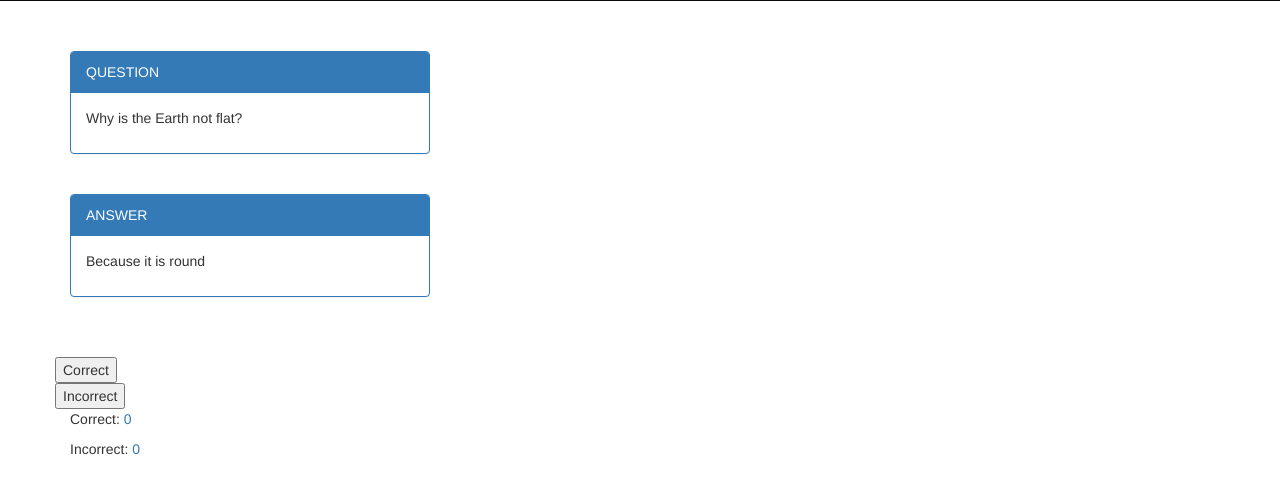
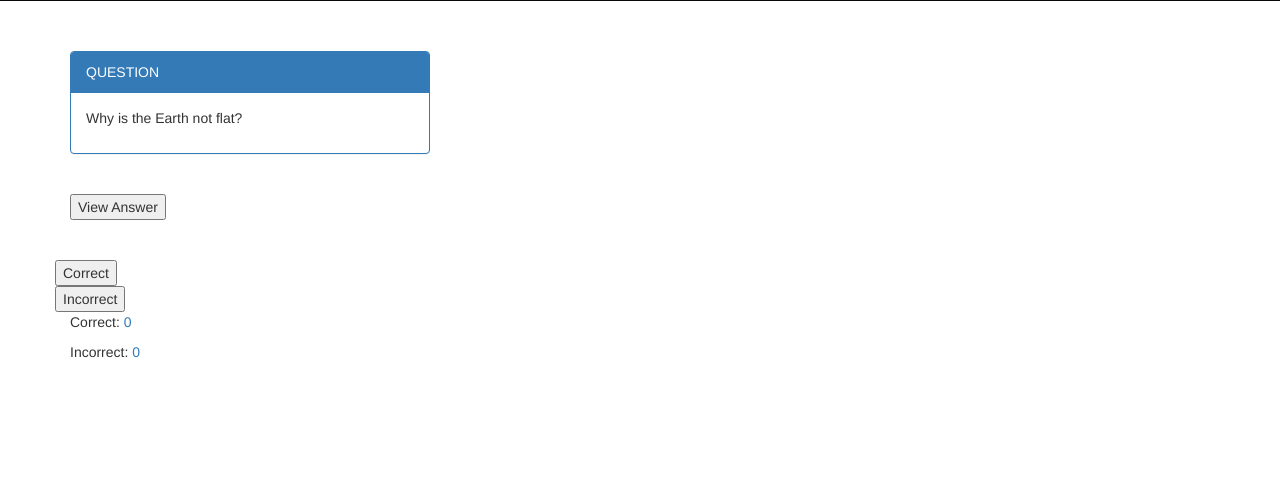
Before and after one commit to picards/picards, a Flask app: template app/templates/play_cards.html in a window 1280 px wide. Shown: the part 291-785 px from the top of the page. Run offline with Flask 2, Linux system fonts and the light colour scheme; the template is opened without the code that fills it, so the values that code supplies are empty; some libraries are stand-ins or nearby versions.

Commit message:
play cards - updated

```diff
--- a/app/templates/play_cards.html
+++ b/app/templates/play_cards.html
@@ -76,13 +76,15 @@
 <div class="container">
   <div class="row justify-content-center">
     <div class="col-sm-4">
-      <div class="panel panel-primary">
+
+      <div  id="myDiv" style="display:none;" class="panel panel-primary">
         <div class="panel-heading">ANSWER</div>
         <div class="panel-body">
         <!--enter a here-->
         	<p> Because it is round </p>
         </div>
       </div>
+      <input type="button" name="answer" value="View Answer" onclick="ShowDiv()" />
     </div>
 
   </div>
@@ -112,6 +114,9 @@ function wrongAns() {
   wrong+=1;
   document.getElementById("wrong").innerHTML = wrong;
 };
+function ShowDiv() {
+    document.getElementById("myDiv").style.display = "";
+};
 </script>
 </body>
 </html>
```
